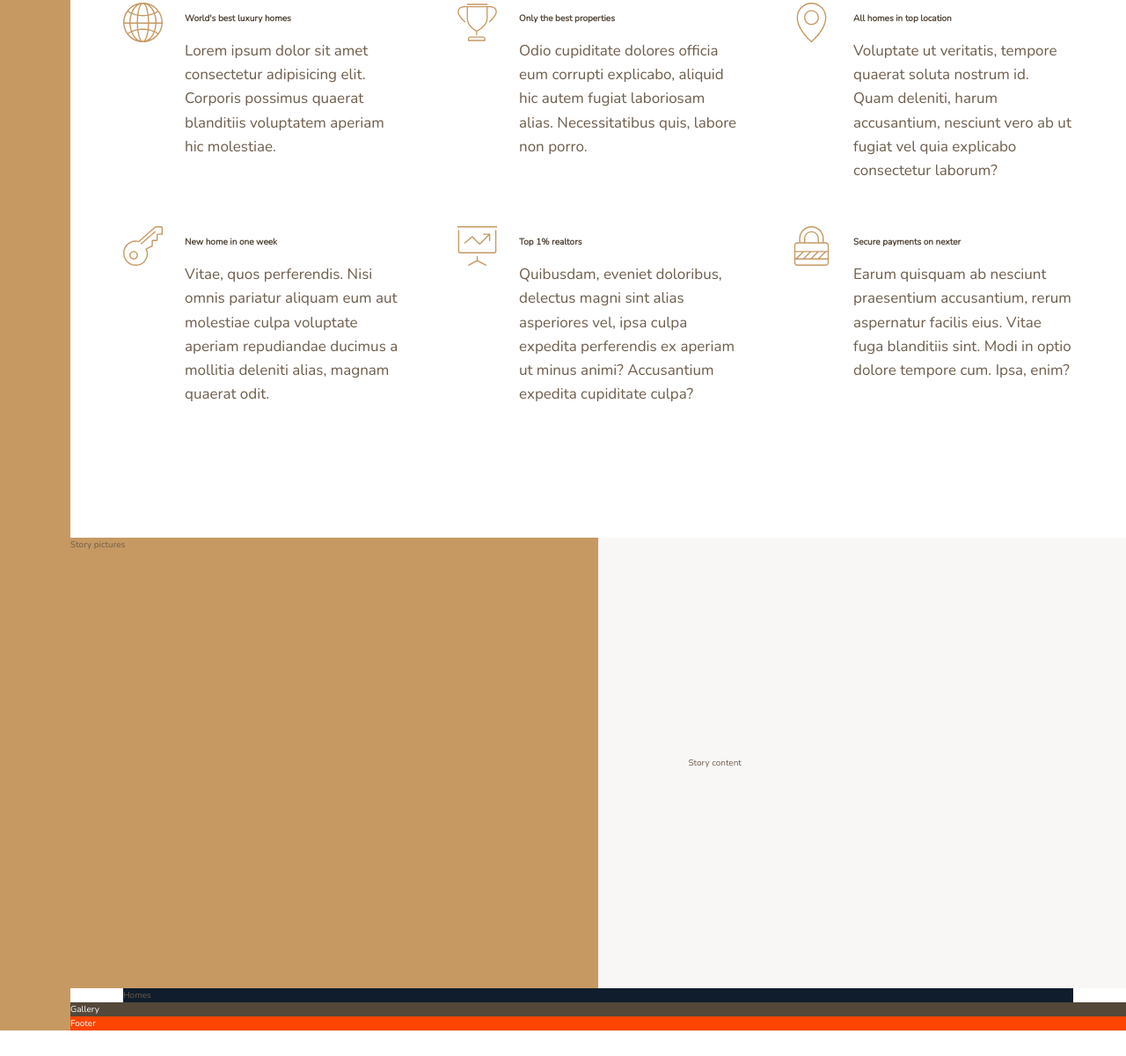
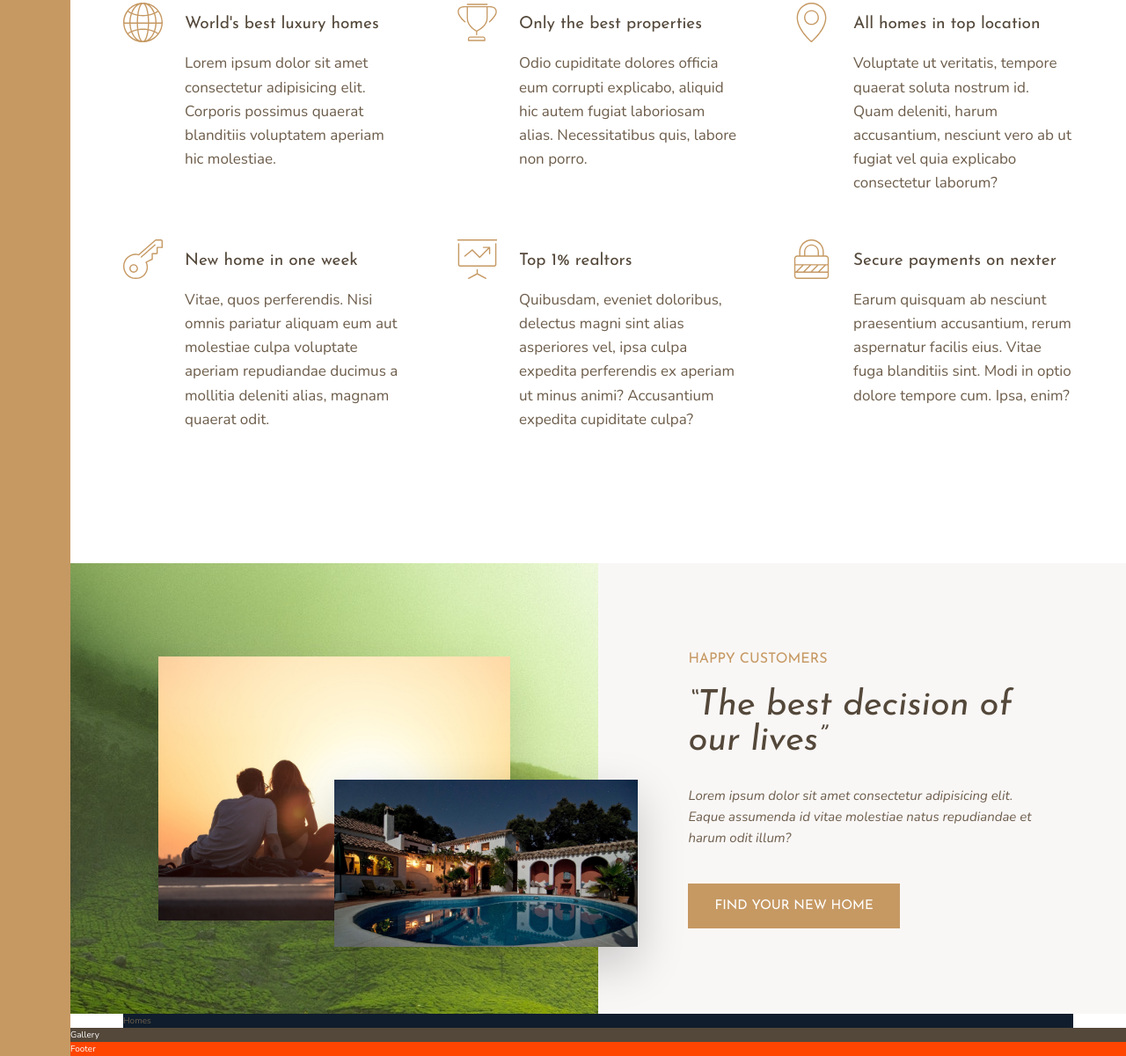
Before and after one commit to victorbruce/nexter, a website: page index.html in a window 1280 px wide. Shown: the part 777-1977 px from the top of the page at 88% size. Before the commit the page ends 1948 px from the top, so only its background shows below. Drawn offline with nearby package versions, Linux system fonts and the light colour scheme.

Commit message:
update: style the story pictures section

```diff
--- a/index.html
+++ b/index.html
@@ -22,7 +22,7 @@
         <svg class="feature__icon">
           <use xlink:href="img/sprite.svg#icon-global"></use>
         </svg>
-        <h4 class="heading-4--dark">World's best luxury homes</h4>
+        <h4 class="heading-4 heading-4--dark">World's best luxury homes</h4>
         <p class="feature__text">
           Lorem ipsum dolor sit amet consectetur adipisicing elit. Corporis
           possimus quaerat blanditiis voluptatem aperiam hic molestiae.
@@ -32,7 +32,7 @@
         <svg class="feature__icon">
           <use xlink:href="img/sprite.svg#icon-trophy"></use>
         </svg>
-        <h4 class="heading-4--dark">Only the best properties</h4>
+        <h4 class="heading-4 heading-4--dark">Only the best properties</h4>
         <p class="feature__text">
           Odio cupiditate dolores officia eum corrupti explicabo, aliquid hic
           autem fugiat laboriosam alias. Necessitatibus quis, labore non porro.
@@ -42,7 +42,7 @@
         <svg class="feature__icon">
           <use xlink:href="img/sprite.svg#icon-map-pin"></use>
         </svg>
-        <h4 class="heading-4--dark">All homes in top location</h4>
+        <h4 class="heading-4 heading-4--dark">All homes in top location</h4>
         <p class="feature__text">
           Voluptate ut veritatis, tempore quaerat soluta nostrum id. Quam
           deleniti, harum accusantium, nesciunt vero ab ut fugiat vel quia
@@ -53,7 +53,7 @@
         <svg class="feature__icon">
           <use xlink:href="img/sprite.svg#icon-key"></use>
         </svg>
-        <h4 class="heading-4--dark">New home in one week</h4>
+        <h4 class="heading-4 heading-4--dark">New home in one week</h4>
         <p class="feature__text">
           Vitae, quos perferendis. Nisi omnis pariatur aliquam eum aut molestiae
           culpa voluptate aperiam repudiandae ducimus a mollitia deleniti alias,
@@ -64,7 +64,7 @@
         <svg class="feature__icon">
           <use xlink:href="img/sprite.svg#icon-presentation"></use>
         </svg>
-        <h4 class="heading-4--dark">Top 1% realtors</h4>
+        <h4 class="heading-4 heading-4--dark">Top 1% realtors</h4>
         <p class="feature__text">
           Quibusdam, eveniet doloribus, delectus magni sint alias asperiores
           vel, ipsa culpa expedita perferendis ex aperiam ut minus animi?
@@ -75,14 +75,33 @@
         <svg class="feature__icon">
           <use xlink:href="img/sprite.svg#icon-lock"></use>
         </svg>
-        <h4 class="heading-4--dark">Secure payments on nexter</h4>
+        <h4 class="heading-4 heading-4--dark">Secure payments on nexter</h4>
         <p class="feature__text">
-          Earum quisquam ab nesciunt praesentium accusantium, rerum aspernatur facilis eius. Vitae fuga blanditiis sint. Modi in optio dolore tempore cum. Ipsa, enim?
+          Earum quisquam ab nesciunt praesentium accusantium, rerum aspernatur
+          facilis eius. Vitae fuga blanditiis sint. Modi in optio dolore tempore
+          cum. Ipsa, enim?
         </p>
       </div>
     </section>
-    <div class="story__pictures">Story pictures</div>
-    <div class="story__content">Story content</div>
+    <div class="story__pictures">
+      <img
+        src="img/story-1.jpeg"
+        alt="Couple with new house"
+        class="story__img--1"
+      />
+      <img src="img/story-2.jpeg" alt="New house" class="story__img--2" />
+    </div>
+    <div class="story__content">
+      <h3 class="heading-3 mb-sm">Happy Customers</h3>
+      <h2 class="heading-2 heading-2--dark mb-md">
+        &ldquo;The best decision of our lives&rdquo;
+      </h2>
+      <p class="story__text">
+        Lorem ipsum dolor sit amet consectetur adipisicing elit. Eaque assumenda
+        id vitae molestiae natus repudiandae et harum odit illum?
+      </p>
+      <button class="btn">Find your new home</button>
+    </div>
     <div class="homes">Homes</div>
     <div class="gallery">Gallery</div>
     <footer class="footer">Footer</footer>
--- a/sass/base/_typography.scss
+++ b/sass/base/_typography.scss
@@ -3,19 +3,55 @@
   font-weight: 400;
 }
 
-.heading-1--dark {
+.heading-1 {
   @extend %heading;
 }
 
-.heading-2--dark {
+.heading-2 {
   @extend %heading;
+  font-size: 4rem;
+  font-style: italic;
+  line-height: 1;
+
+  &--light {
+    color: $color-grey-light-1;
+  }
+  &--dark {
+    color: $color-grey-dark-1;
+  }
 }
 
-.heading-3--dark {
+.heading-3 {
   @extend %heading;
+  font-size: 1.6rem;
+  color: $color-primary;
+  text-transform: uppercase;
 }
 
-.heading-4--dark {
+.heading-4 {
   @extend %heading;
   font-size: 1.9rem;
+
+  &--light {
+    color: $color-grey-light-1;
+  }
+  &--dark {
+    color: $color-grey-dark-1;
+  }
 }
+
+.btn {
+  background-color: $color-primary;
+  color: #fff;
+  border: none;
+  border-radius: 0;
+  font-family: $font-display;
+  font-size: 1.5rem;
+  text-transform: uppercase;
+  padding: 1.8rem 3rem;
+  cursor: pointer;
+  transition: all .2s;
+  &:hover {
+    background-color: $color-primary-dark;
+  }
+}
--- a/sass/components/_story.scss
+++ b/sass/components/_story.scss
@@ -2,6 +2,28 @@
   &__pictures {
     background-color: $color-primary;
     grid-column: full-start / col-end 4;
+    background-image: linear-gradient(rgba($primary-color, .5), rgba($primary-color, .5)), url(../../img/back.jpg);
+
+    display: grid;
+    grid-template-rows: repeat(6, 1fr);
+    grid-template-columns: repeat(6, 1fr);
+    align-items: center;
+  }
+
+  &__img--1 {
+    width: 100%;
+    grid-row: 2 / 6;
+    grid-column: 2 / 6;
+    box-shadow: 0 2rem 5rem rgba(#000, .1);
+  }
+
+  &__img--2 {
+    width: 115%;
+    grid-row: 4 / 6;
+    grid-column: 4 / 7;
+    z-index: 20;
+    box-shadow: 0 2rem 5rem rgba(#000, .2);
+
   }
 
   &__content {
```
Also changed, not shown: css/style.css.
